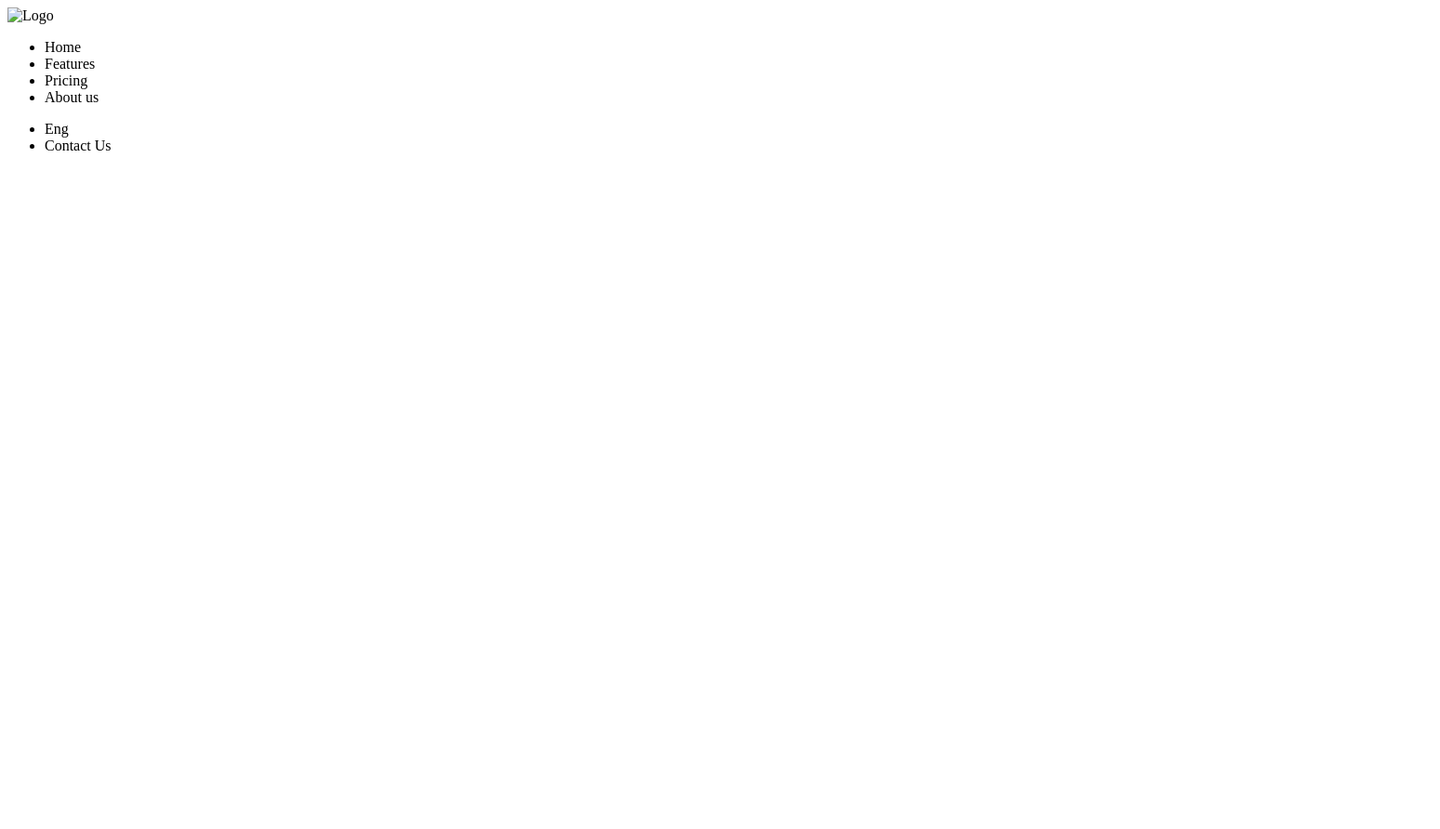
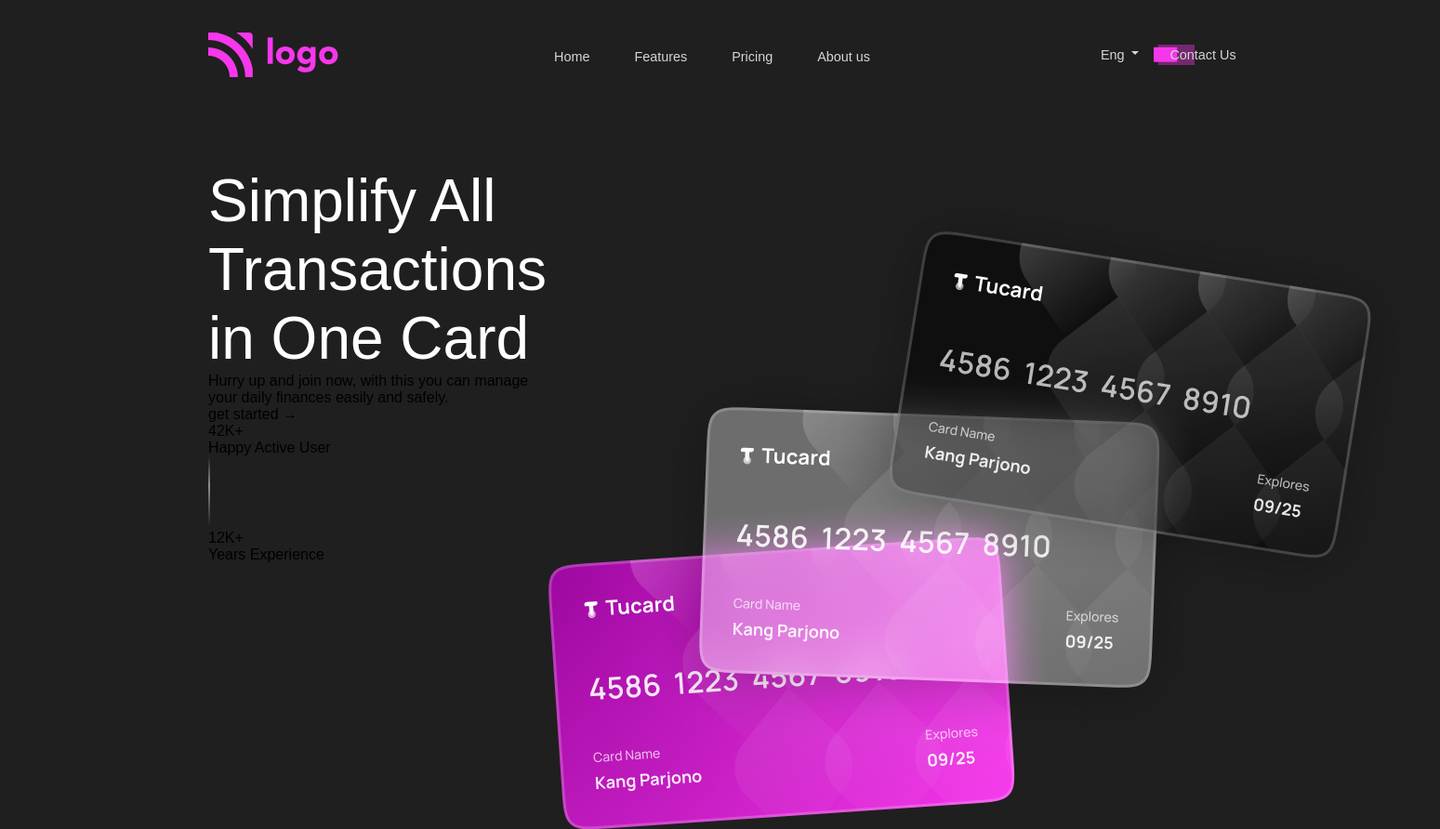
Before and after one commit to mounikaperi/css-project-assignments, a plain HTML site: page Project-CreditCardLandingPage/index.html in a window 1280 px wide. Shown: the top 892 px of the page at 93% size, 1549 px wide, since content can reach past the window. Before the commit the page ends 800 px from the top, so only its background shows below. Drawn offline with Linux system fonts and the light colour scheme.

Commit message:
Adding Styles

```diff
--- a/Project-CreditCardLandingPage/index.html
+++ b/Project-CreditCardLandingPage/index.html
@@ -1,28 +1,46 @@
 <!DOCTYPE html>
 <html lang="en">
+
 <head>
     <meta charset="UTF-8">
     <meta http-equiv="X-UA-Compatible" content="IE=edge">
     <meta name="viewport" content="width=device-width, initial-scale=1.0">
+    <link rel="stylesheet" href="styles.css">
     <title>Credit Card Landing Page</title>
 </head>
+
 <body>
-    <nav>
-        <img src="images/logo.png" alt="Logo" />
-        <div>
-            <ul>
+    <div class="navbar">
+        <img src="images/icons/Logo.svg" alt="Logo" class="logo" />
+        <ul class="list-items">
             <li>Home</li>
             <li>Features</li>
             <li>Pricing</li>
             <li>About us</li>
+        <ul class="contactus-items">
+            <li>Eng<span class="arrow-down"></span></li>
+            <li><img src="images/icons/btn-pink-bg.svg" alt="button-pink" class="button-pink" /></li>
+            <li class="contactus">Contact Us</li>
         </ul>
     </div>
+    <div class="section-main">
+        <div class="section-main__left">
+            <h1 class="heading-primary">Simplify All Transactions in <span>One Card</span></h1>
+            <p>Hurry up and join now, with this you can manage your daily finances easily and safely.</p>
+            <p>get started &rarr;</p>
             <div>
-            <ul>
-                <li>Eng</li>
-                <li>Contact Us</li>
-            </ul>
+                <p>42K<span>+</span></p>
+                <p>Happy Active User</p>
+                <img src="images/icons/Vector 402.svg" alt="Vertical Slash" />
+                <p>12K<span>+</span></p>
+                <p>Years Experience</p>
             </div>
-    </nav>
+        </div>
+        <div class="section-main__right" >
+            <img src="images/photos/frontCards.png" alt="Front Cards" class="front-cards" />
+            <img src="images/photos/backCards.png" alt="Back Cards" class="back-cards" />
+        </div>
+    </div>
 </body>
+
 </html>
--- /dev/null
+++ b/Project-CreditCardLandingPage/styles.css
@@ -0,0 +1,74 @@
+* {
+    box-sizing: border-box;
+    margin: 0;
+}
+body {
+    background-color: #1f1f1f;
+    font-family: sans-serif;
+}
+.navbar {
+    display: flex;
+    padding-top: 1.2rem;
+}
+.logo {
+    padding-left: 14rem;
+    margin-right: 12rem;
+    padding-top: 1rem;
+}
+.list-items {
+    display: flex;
+    align-items: center;
+    gap: 3rem;
+    margin-right: 6rem;
+}
+.list-items li {
+    font-size: 0.9rem;
+    padding-top: 1.2rem;
+    white-space: nowrap;
+    text-decoration: none;
+    list-style: none;
+    color: #d8d5d5;
+}
+.contactus-items {
+    display: flex;
+    align-items: center;
+    gap: 1rem;
+    margin-left: 10rem;
+    position: relative;
+}
+.contactus-items li {
+    display: flex;
+    padding-top: 1rem;
+    white-space: nowrap;
+    justify-content: center;
+    align-items: center;
+    font-size: 0.9rem;
+}
+.arrow-down {
+    margin-left: 0.45rem;
+    padding-top: 0.01rem;
+    height: 0;
+    width: 0;
+    border: 4px solid transparent;
+    border-top-color: #d8d5d5;
+}
+.contactus {
+    position: absolute;
+    top: 0.2rem;
+    right: -2.8rem;
+}
+/* Main section */
+.section-main {
+    display : flex;
+    margin-top: 6rem;
+    padding-left: 6rem;
+}
+.section-main__left {
+    padding-left: 8rem;
+}
+.heading-primary {
+    font-size: 4rem;
+    color: #fff;
+    font-family: sans-serif;
+    font-weight: 100;
+}
```
Lines whose indentation alone changed are shown as unchanged.
